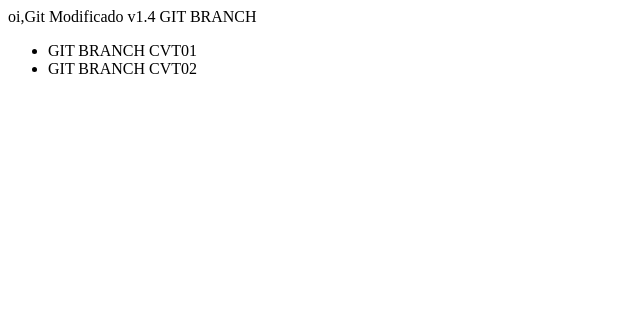
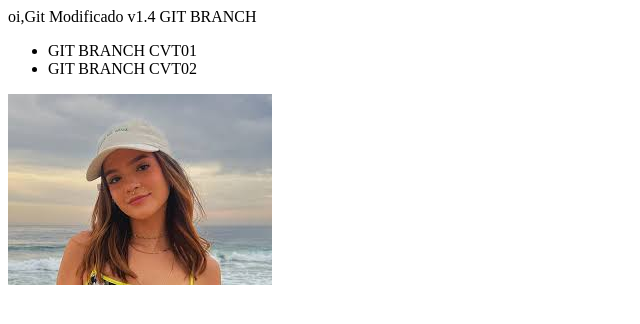
Before and after one commit to gitCVT/aula01, a plain HTML site: page quemsomos.html in a window 1280 px wide. Shown: the whole page, without its empty margins (0-640 px from the left). Drawn offline with Linux system fonts and the light colour scheme.

Commit message:
Git EQUIPE A ADD NOVA IMAGEM

```diff
--- a/quemsomos.html
+++ b/quemsomos.html
@@ -11,5 +11,6 @@ oi,Git Modificado v1.4
  	<li>GIT BRANCH CVT01</li>
  	<li>GIT BRANCH CVT02</li>
  </ul>
+ <img src="c.jpeg">
 </body>
 </html>
```
Also changed, not shown: c.jpeg (added).
